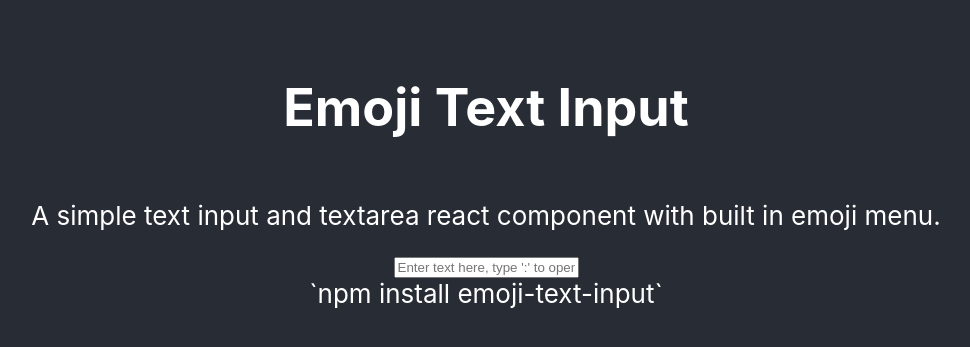
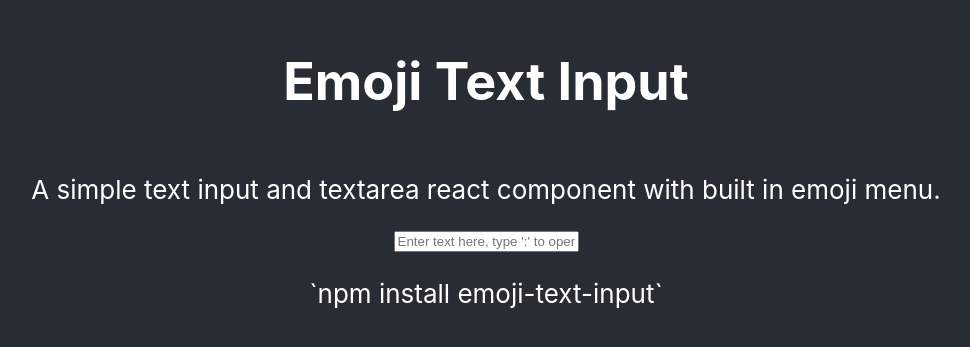
Before and after one commit to Sosheo/react-emoji-text-input, a React (Create React App) app in the folder example/: page / in a window 1280 px wide. Shown: the part 225-572 px from the top of the page, without its empty margins (154-1124 px from the left). Built offline with nearby package versions, Linux system fonts and the light colour scheme.

Commit message:
feat: add p tag to example home page

```diff
--- a/example/src/App.js
+++ b/example/src/App.js
@@ -12,7 +12,7 @@ function App() {
 
         {/* <EmojiTextarea placeholder="Enter text here, type ':' to open the emoji menu" /> */}
 
-        `npm install emoji-text-input`
+        <p>`npm install emoji-text-input`</p>
       </header>
     </div>
   );
```
